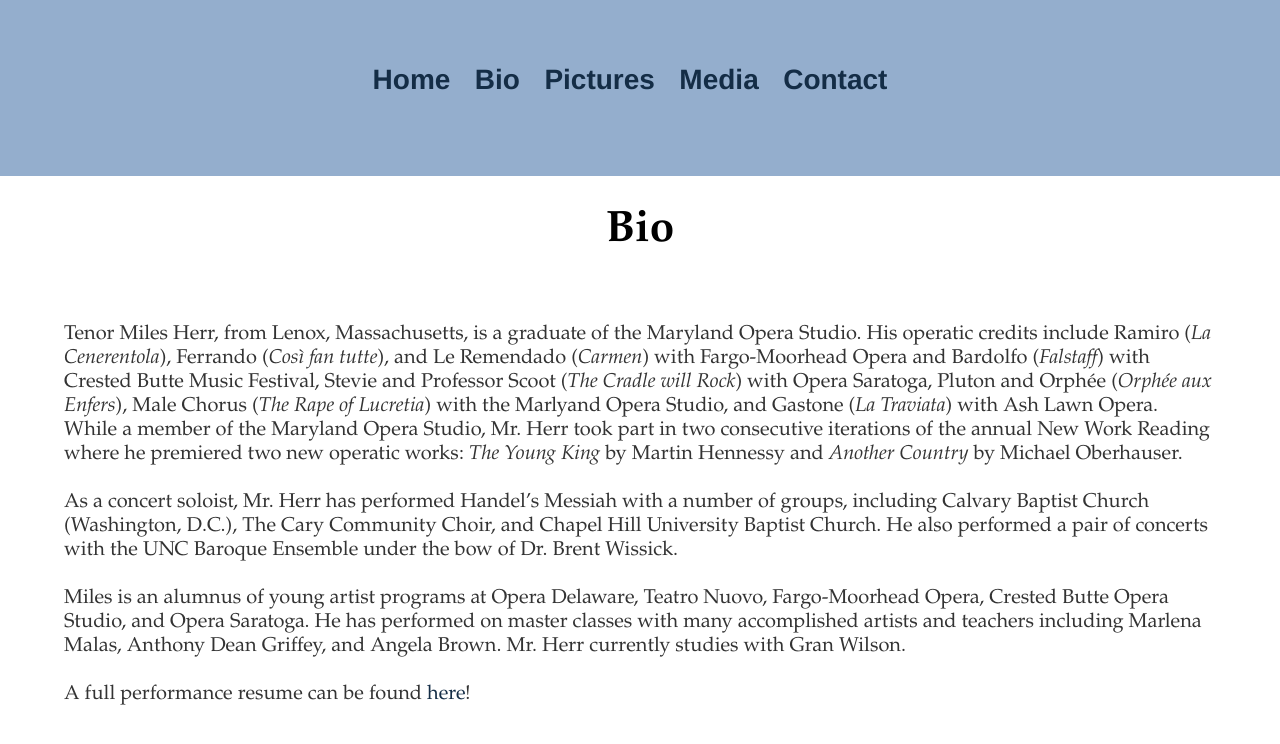
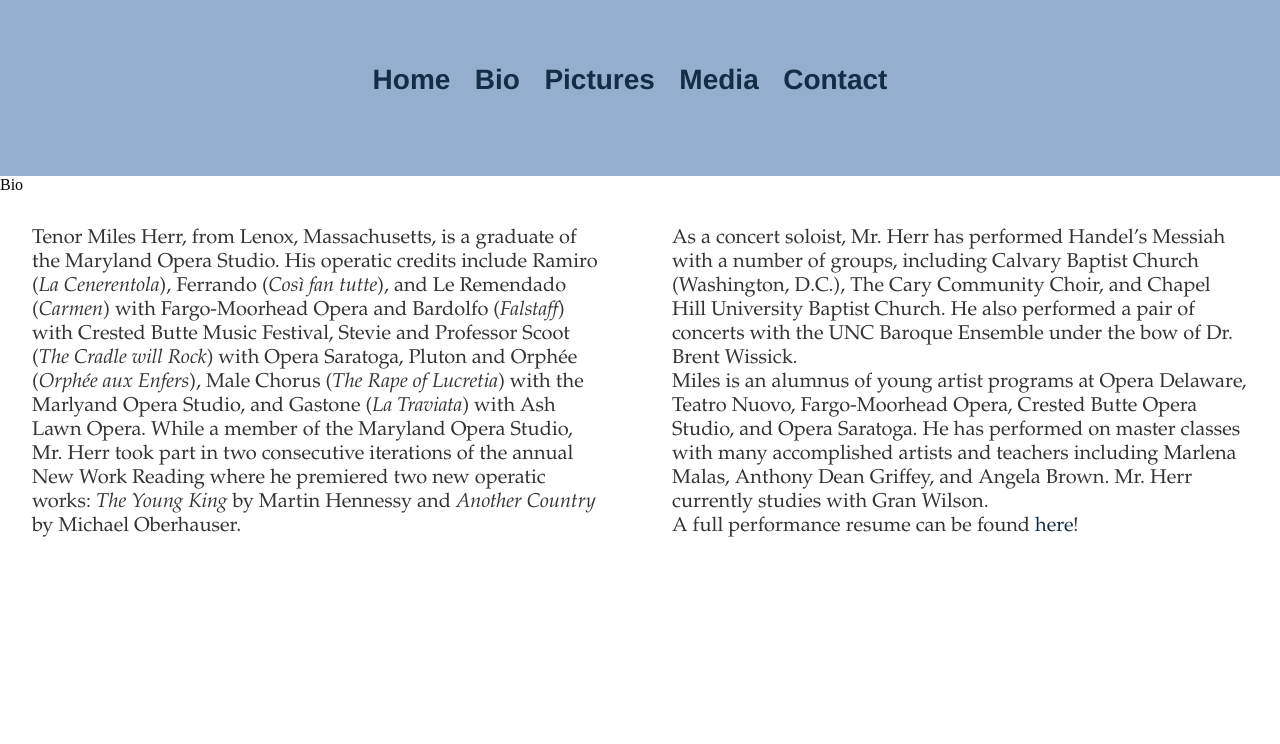
Before and after one commit to leemlb06pmi/leemlb06pmi.github.io, a Jekyll site: the page built from bio/index.html, in a window 1280 px wide. Shown: the top 744 px of the page. Built offline with Jekyll 4.4.1, drawn with Linux system fonts in a browser that asks for light colours.

Commit message:
Update index.html

```diff
--- a/bio/index.html
+++ b/bio/index.html
@@ -3,25 +3,30 @@ layout: default
 title: Bio
 ---
 
-<h1>{{ page.title }}</h1>
-<p style="text-align:left;margin:5%;">Tenor Miles Herr, from Lenox, Massachusetts, is a graduate of the Maryland Opera Studio.
+<! --h1>{{ page.title }}</h1-->
+<div class = "row">
+  <div class = "column">
+    <p style="text-align:left;margin:5%;">Tenor Miles Herr, from Lenox, Massachusetts, is a graduate of the Maryland Opera Studio.
 His operatic credits include Ramiro (<em>La Cenerentola</em>), Ferrando (<em>Così fan tutte</em>), and Le Remendado (<em>Carmen</em>) with
 Fargo-Moorhead Opera and Bardolfo (<em>Falstaff</em>) with Crested Butte Music Festival, Stevie and Professor
 Scoot (<em>The Cradle will Rock</em>) with Opera Saratoga, Pluton and Orphée (<em>Orphée aux Enfers</em>),
 Male Chorus (<em>The Rape of Lucretia</em>) with the Marlyand Opera Studio, and Gastone (<em>La Traviata</em>) with Ash
 Lawn Opera. While a member of the Maryland Opera Studio, Mr. Herr took part in two consecutive iterations of the annual New
 Work Reading where he premiered two new operatic works: <em>The Young King</em> by Martin Hennessy and
-<em>Another Country</em> by Michael Oberhauser.
-<br>
-<br>
-As a concert soloist, Mr. Herr has performed Handel’s Messiah with a number of groups, including Calvary Baptist Church
+    <em>Another Country</em> by Michael Oberhauser.
+    </p>
+  </div>
+
+  <div class = "column">
+    <p style="text-align:left;margin:5%;">As a concert soloist, Mr. Herr has performed Handel’s Messiah with a number of groups, including Calvary Baptist Church
 (Washington, D.C.), The Cary Community Choir, and Chapel Hill University Baptist Church.  He also performed a pair of
 concerts with the UNC Baroque Ensemble under the bow of Dr. Brent Wissick.
-<br>
 <br>
 Miles is an alumnus of young artist programs at Opera Delaware, Teatro Nuovo, Fargo-Moorhead Opera, Crested Butte Opera Studio, and Opera Saratoga.
 He has performed on master classes with many accomplished artists and teachers including Marlena Malas, Anthony Dean Griffey,
 and Angela Brown. Mr. Herr currently studies with Gran Wilson.
 <br>
-<br>
-A full performance resume can be found <a href="/photos/Miles Herr Resume.pdf" download style="font-size:1em">here</a>!</p>
+A full performance resume can be found <a href="/photos/Miles Herr Resume.pdf" download style="font-size:1em">here</a>!
+    </p>
+  </div>
+</div>
```
